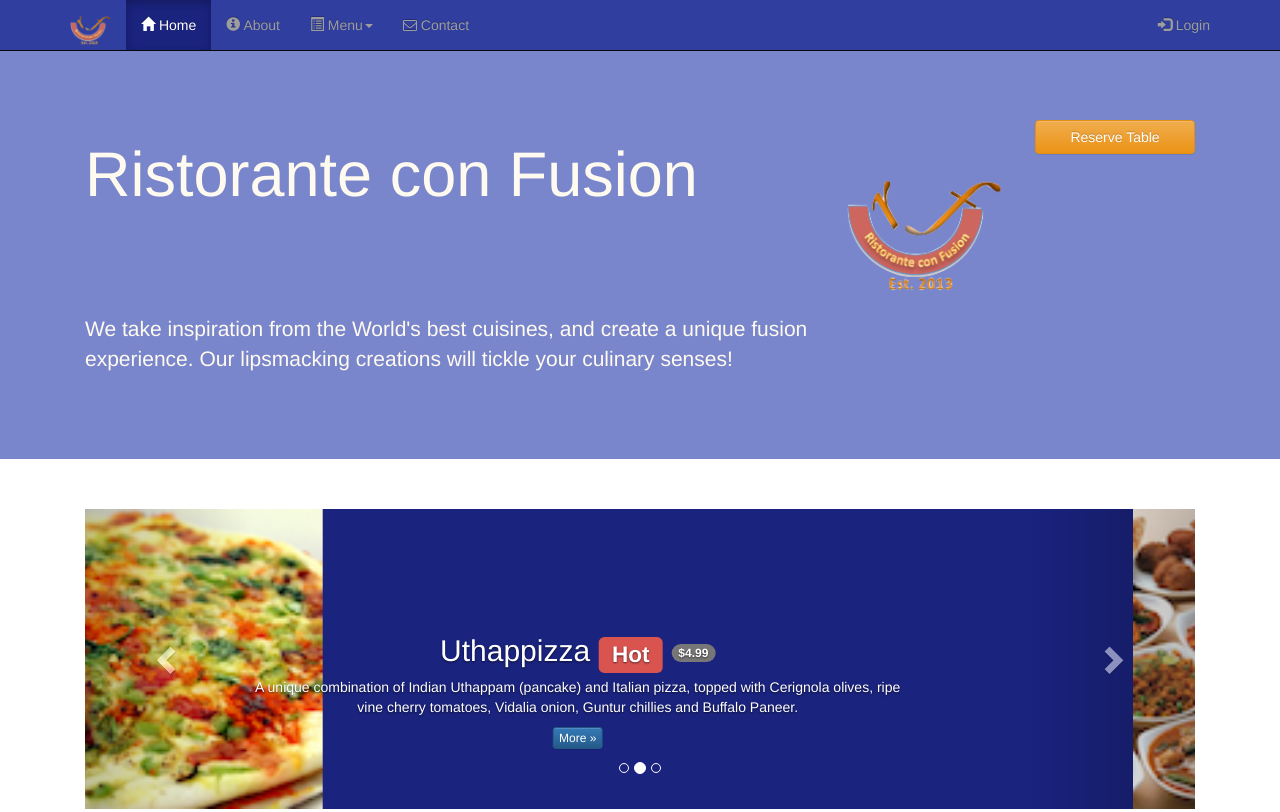
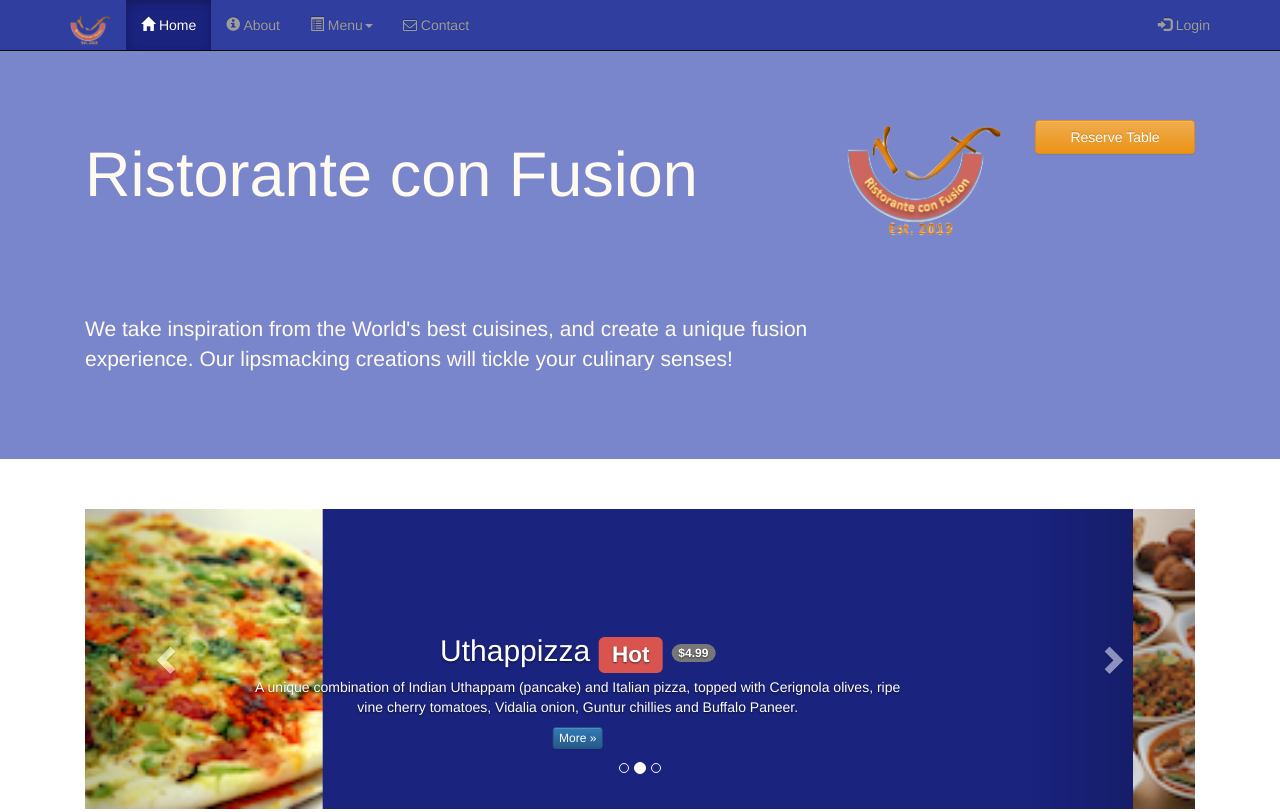
Before and after one commit to kennyr87/conFusion, a plain HTML site: page index.html in a window 1280 px wide. Shown: the top 812 px of the page. Drawn offline with nearby package versions, Linux system fonts and the light colour scheme.

Commit message:
Format jumbotron

```diff
--- a/index.html
+++ b/index.html
@@ -114,7 +114,6 @@ cuisines, and create a unique fusion experience. Our lipsmacking
 creations will tickle your culinary senses!</p>
                 </div>
                 <div class="col-xs-6 col-sm-2">
-                    <p style="padding:20px;"></p>
                     <img src="img/logo.png" class="img-responsive">
                 </div>
                 <div class="col-xs-6 col-sm-2">
```
